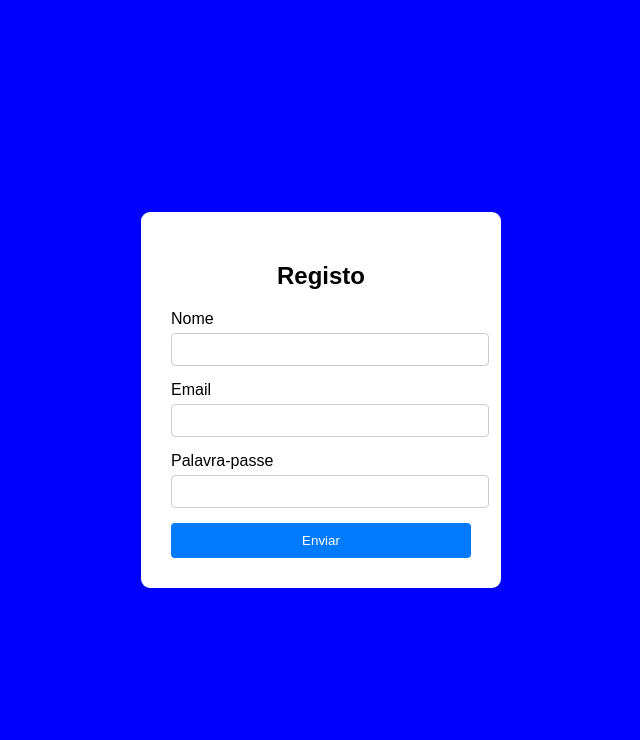
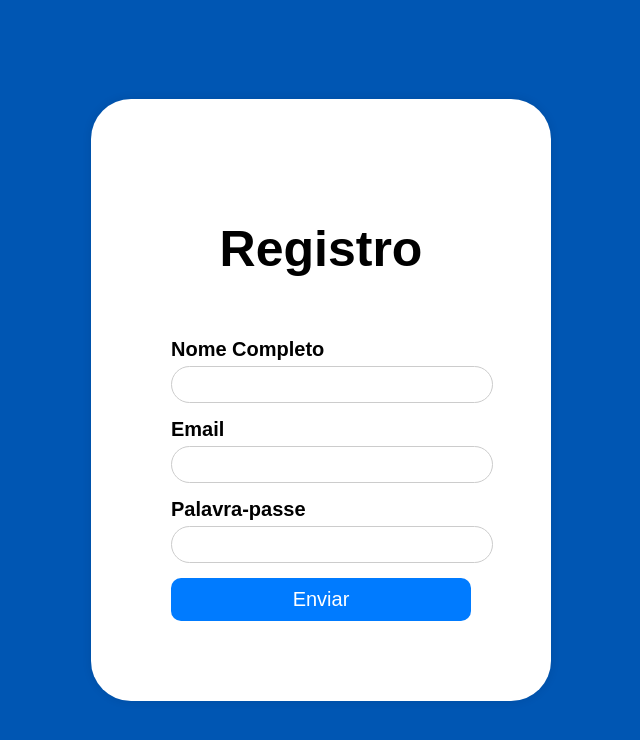
Before and after one commit to rianalmeida13/Meu-primeiro-formul-rio, a plain HTML site: page index.html in a window 1280 px wide. Shown: the whole page, without its empty margins (319-959 px from the left). Drawn offline with Linux system fonts and the light colour scheme.

Commit message:
alteracao-color

```diff
--- a/index.html
+++ b/index.html
@@ -3,7 +3,7 @@
 <head>
   <meta charset="UTF-8">
   <meta name="viewport" content="width=device-width, initial-scale=1.0">
-  <title>Document</title>
+  <title> Meu primeiro formulário</title>
 </head>
 
 <style>
@@ -14,20 +14,26 @@
       height: 100vh;
       margin: 0;
       font-family: Arial, sans-serif;
-      background-color: blue;
+      background-color: #0056b3;
+  }
+
+  label{
+    font-size: 20px;
+    font-weight: bold;
   }
 
   .form-container {
       background-color: #ffffff;
-      padding: 30px;
-      border-radius: 9px;
+      padding: 80px;
+      border-radius: 40px;
       box-shadow: 0 0 10px rgba(0, 0, 0, 0.1);
       width: 300px;
   }
 
   .form-container h2 {
+      font-size: 50px;
       text-align: center;
-      margin-bottom: 20px;
+      margin-bottom: 60px;
   }
 
   .form-container label {
@@ -39,10 +45,10 @@
   .form-container input[type="email"],
   .form-container input[type="password"] {
       width: 100%;
-      padding: 8px;
+      padding: 10px;
       margin-bottom: 15px;
       border: 1px solid #ccc;
-      border-radius: 4px;
+      border-radius: 20px;
   }
 
   .form-container button {
@@ -51,8 +57,10 @@
       background-color: #007bff;
       color: #fff;
       border: none;
-      border-radius: 4px;
+      border-radius: 10px;
       cursor: pointer;
+      font-size: 20px;
+      bottom: left;
   }
 
   .form-container button:hover {
@@ -63,9 +71,9 @@
 <body>
 
     <div class="form-container">
-        <h2>Registo</h2>
+        <h2>Registro</h2>
         <form action="#" method="post">
-            <label for="name">Nome</label>
+            <label for="name">Nome Completo</label>
             <input type="text" id="name" name="name" required>
 
             <label for="email">Email</label>
```
